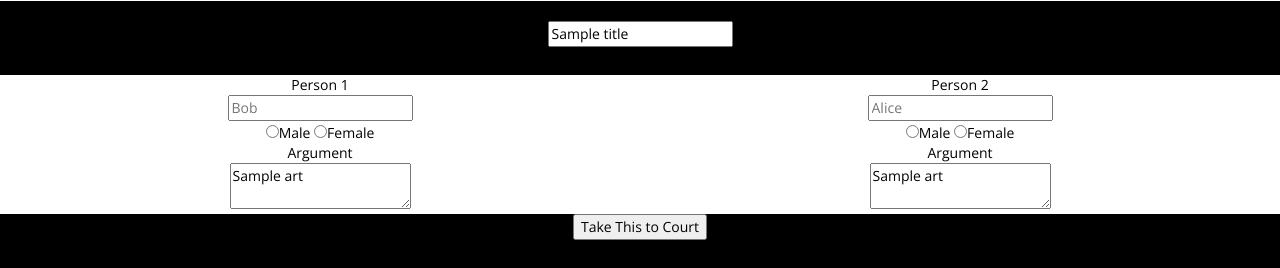
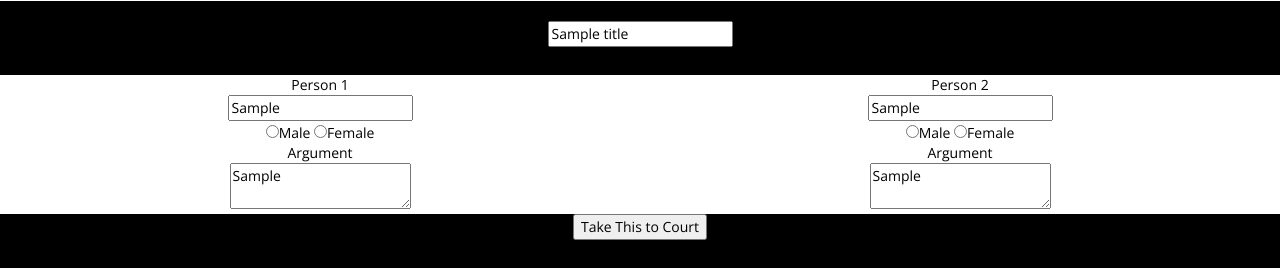
Before and after one commit to joshperline/squabble-app, a Python web app: template templates/argument.html in a window 1280 px wide. Shown: the part 671-939 px from the top of the page. Run offline with Jinja, Linux system fonts and the light colour scheme; the template is opened without the code that fills it: most values are stand-ins (such as "Sample title", 1, 10 or a date in 2020); some libraries are stand-ins or nearby versions.

Commit message:
fixed vagina bracket names

```diff
--- a/templates/argument.html
+++ b/templates/argument.html
@@ -63,13 +63,13 @@
                     <div id="column1">
                         Person 1
                         <br>
-                        <input type="text" name="person1" placeholder="Bob">
+                        <input type="text" name="person1" value="{{person1}}">
                         <br>
                         <input type="radio" name="sex" value="male">Male
                         <input type="radio" name="sex" value="female">Female
                         <br>Argument
                         <br>
-                        <textarea name="arg1">{{art}}</textarea>
+                        <textarea name="arg1">{{arg1}}</textarea>
                         <br>
                     </div>
                 </div>
@@ -77,13 +77,13 @@
 
                     Person 2
                     <br>
-                    <input type="text" name="person1" placeholder="Alice">
+                    <input type="text" name="person2" value="{{person2}}">
                     <br>
                     <input type="radio" name="sex" value="male">Male
                     <input type="radio" name="sex" value="female">Female
                     <br>Argument
                     <br>
-                    <textarea name="arg1">{{art}}</textarea>
+                    <textarea name="arg2">{{arg2}}</textarea>
                     <br>
 
                 </div>
```
